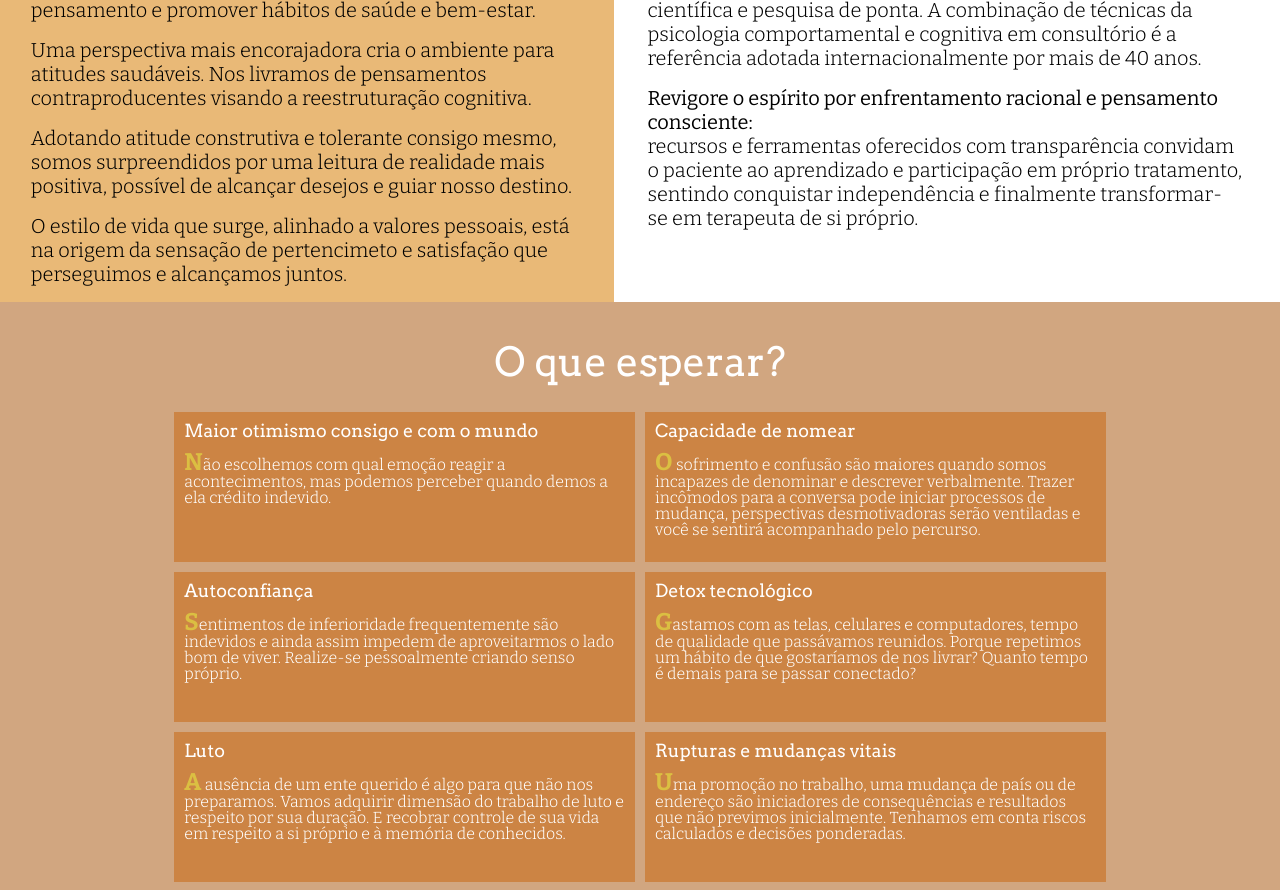
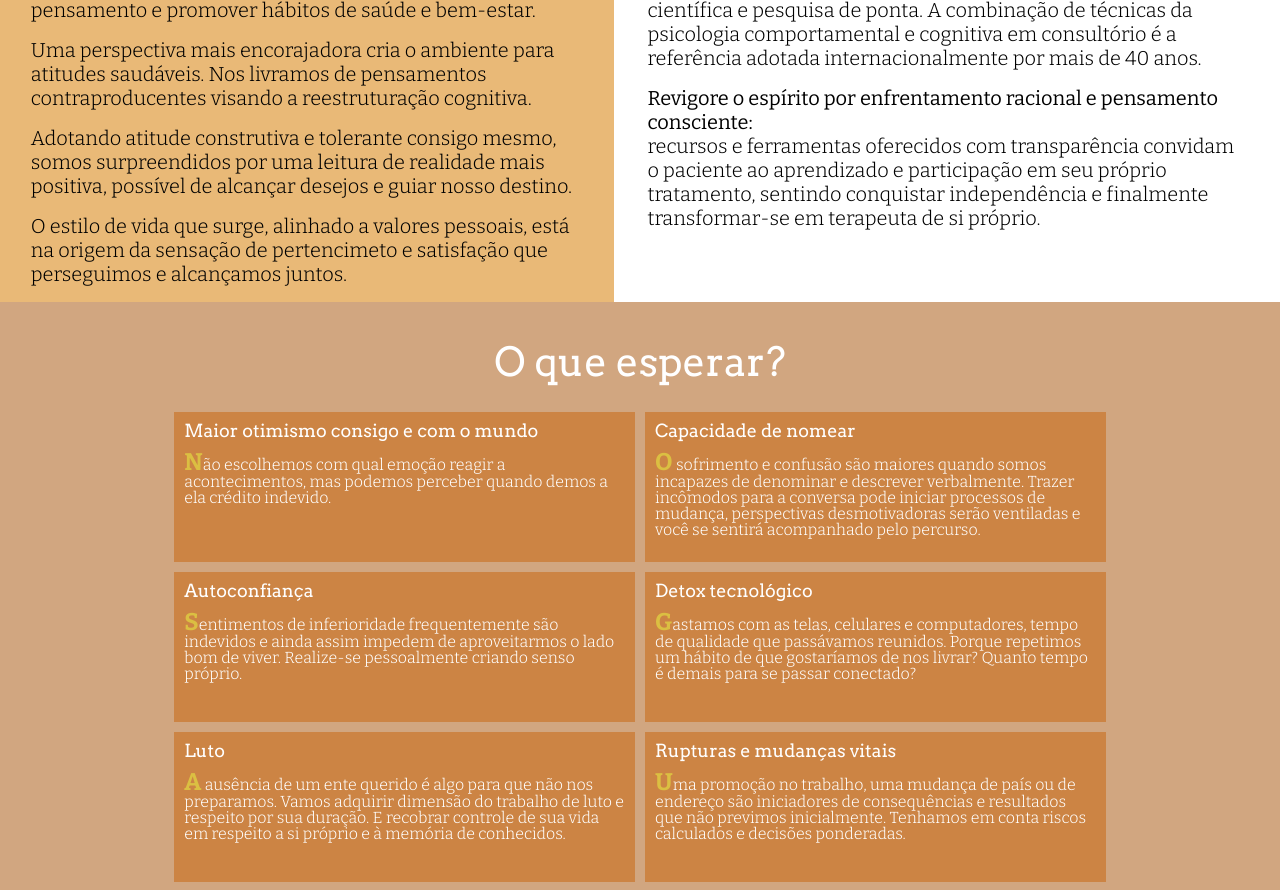
Before and after one commit to satyrmont/gbPsi, a React (Vite) app: page / in a window 1280 px wide. Shown: the part 1820-2710 px from the top of the page. Built offline with nearby package versions, Linux system fonts and the light colour scheme; a web font is replaced by a local one.

Commit message:
lastest grammar correction

```diff
--- a/src/pages/3-ComoFunciona.page.jsx
+++ b/src/pages/3-ComoFunciona.page.jsx
@@ -65,9 +65,9 @@ function ComoFunciona() {
                 </h3>
                 <p>
                   recursos e ferramentas oferecidos com transparência convidam o
-                  paciente ao aprendizado e participação em próprio tratamento,
-                  sentindo conquistar independência e finalmente transformar-se
-                  em terapeuta de si próprio.
+                  paciente ao aprendizado e participação em seu próprio
+                  tratamento, sentindo conquistar independência e finalmente
+                  transformar-se em terapeuta de si próprio.
                 </p>
               </SectionText_Metodo>
             </ContentWrapper_Metodo>
```
